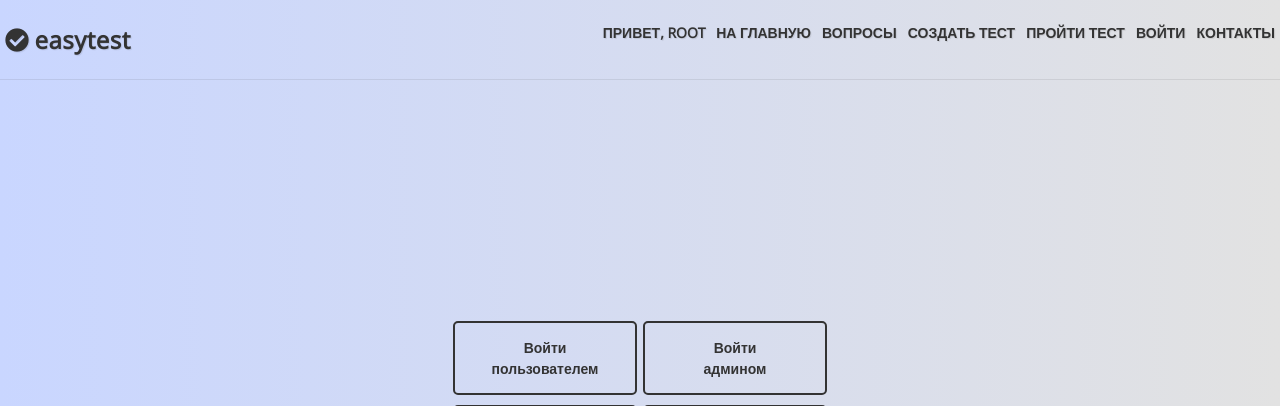
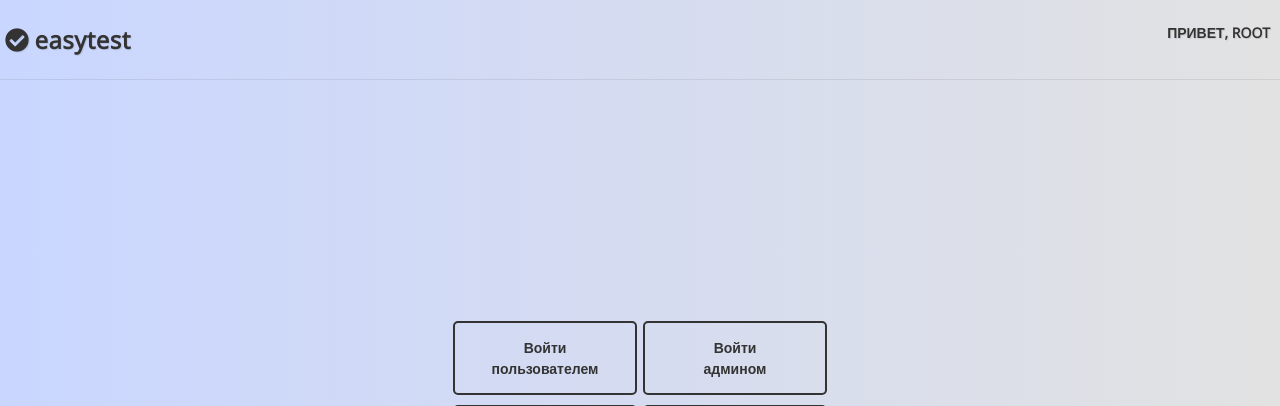
Before and after one commit to timrestDm/easyTest, a Django app: page / in a window 1280 px wide. Shown: the top 406 px of the page. Run offline with Django 3.2, Linux system fonts and the light colour scheme; a user stored in the database is signed in; some libraries are stand-ins or nearby versions.

Commit message:
correct menu + css

```diff
--- a/easyTest/mainapp/static/css/style.css
+++ b/easyTest/mainapp/static/css/style.css
@@ -52,13 +52,13 @@ body {
     margin-right: 5px;
 }
 
-.menu {
+.menu ul {
     display: flex;
-    flex-direction: row;
+    list-style: none;
 }
 
-.menu ul {
-    list-style-type: none;
+.menu li {
+    padding: 0 5px;
 }
 
 .menu a {
@@ -66,11 +66,6 @@ body {
     color: #333333;
     font-weight: 900;
     font-size: 14px;
-    padding-right: 7px;
-}
-
-.menu a:last-child {
-    padding-right: 0px;
 }
 
 .menu a:hover {
--- a/easyTest/templates/base.html
+++ b/easyTest/templates/base.html
@@ -29,17 +29,21 @@
         </div>
         <div class="menu">
             <ul>
-                <li>
-                    <a href="#">
+                {% if user.is_authenticated %}
+                    <li><a href="#">
                         {% trans 'Привет, '|upper %}{{ user.first_name|default:user.username|upper }}
-                    </a>
-                    <a href="{%  url 'mainapp:main' %}">{% trans 'НА ГЛАВНУЮ' %}</a>
-                    <a href="#">{% trans 'ВОПРОСЫ' %}</a>
-                    <a href="#">{% trans 'СОЗДАТЬ ТЕСТ' %}</a>
-                    <a href="#">{% trans 'ПРОЙТИ ТЕСТ' %}</a>
-                    <a href="#">{% trans 'ВОЙТИ' %}</a>
-                    <a href="#">{% trans 'КОНТАКТЫ' %}</a>
-                </li>
+                    </a></li>
+                {% elif user.is_staff %}
+                    <li><a href="{% url 'admin:index' %}">{% trans 'Admin panel'|upper %}</a></li>
+                {% else %}
+                    <li><a href="{%  url 'mainapp:main' %}">{% trans 'НА ГЛАВНУЮ' %}</a></li>
+                    <li><a href="#">{% trans 'ВОПРОСЫ' %}</a></li>
+                    <li><a href="#">{% trans 'СОЗДАТЬ ТЕСТ' %}</a></li>
+                    <li><a href="#">{% trans 'ПРОЙТИ ТЕСТ' %}</a></li>
+                    <li><a href="#">{% trans 'ВОЙТИ' %}</a></li>
+                    <li><a href="#">{% trans 'КОНТАКТЫ' %}</a></li>
+                {% endif %}
+
             </ul>
         </div>
     </div>
```
Also changed, not shown: easyTest/mainapp/templates/mainapp/includes/inc_question_list.html (deleted, +0 -8 lines).
